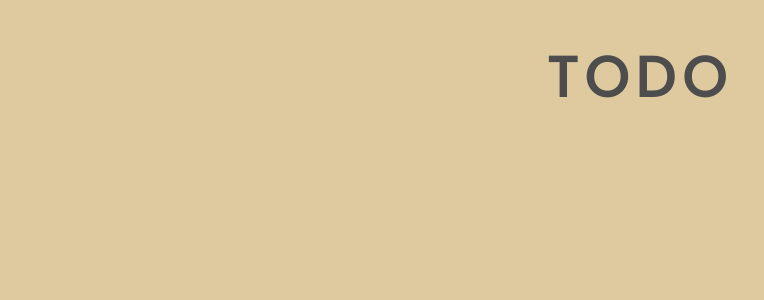
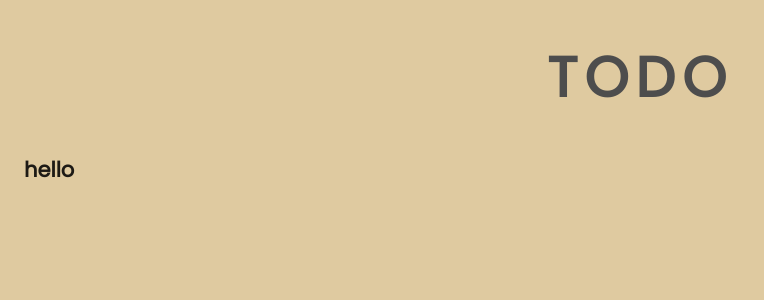
Before and after one commit to sajidsajju/todo-ui, a React (Create React App) app: page / in a window 1280 px wide. Shown: the top 300 px of the page, without its empty margins (0-764 px from the left). Built offline with nearby package versions, Linux system fonts and the light colour scheme.

Commit message:
Add todo list for main

```diff
--- a/src/components/Main/index.js
+++ b/src/components/Main/index.js
@@ -1,5 +1,6 @@
 import React from "react";
 import { makeStyles } from "@material-ui/core";
+import TodoList from "../TodoList";
 
 const useStyles = makeStyles({
   h1: {
@@ -16,6 +17,7 @@ function Main() {
   return (
     <>
       <h1 className={classes.h1}>TODO</h1>
+      <TodoList text={"hello"} />
     </>
   );
 }
```
